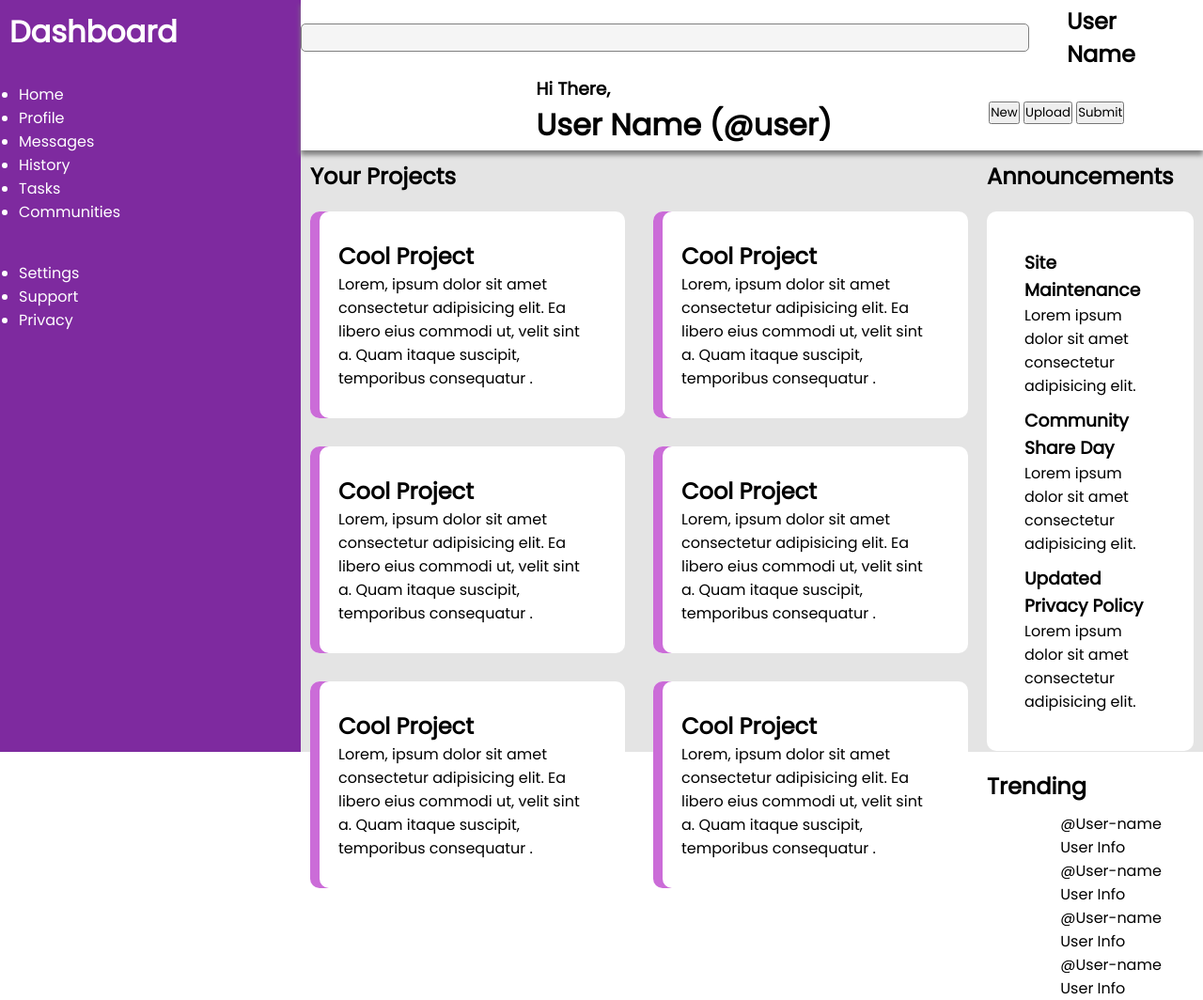
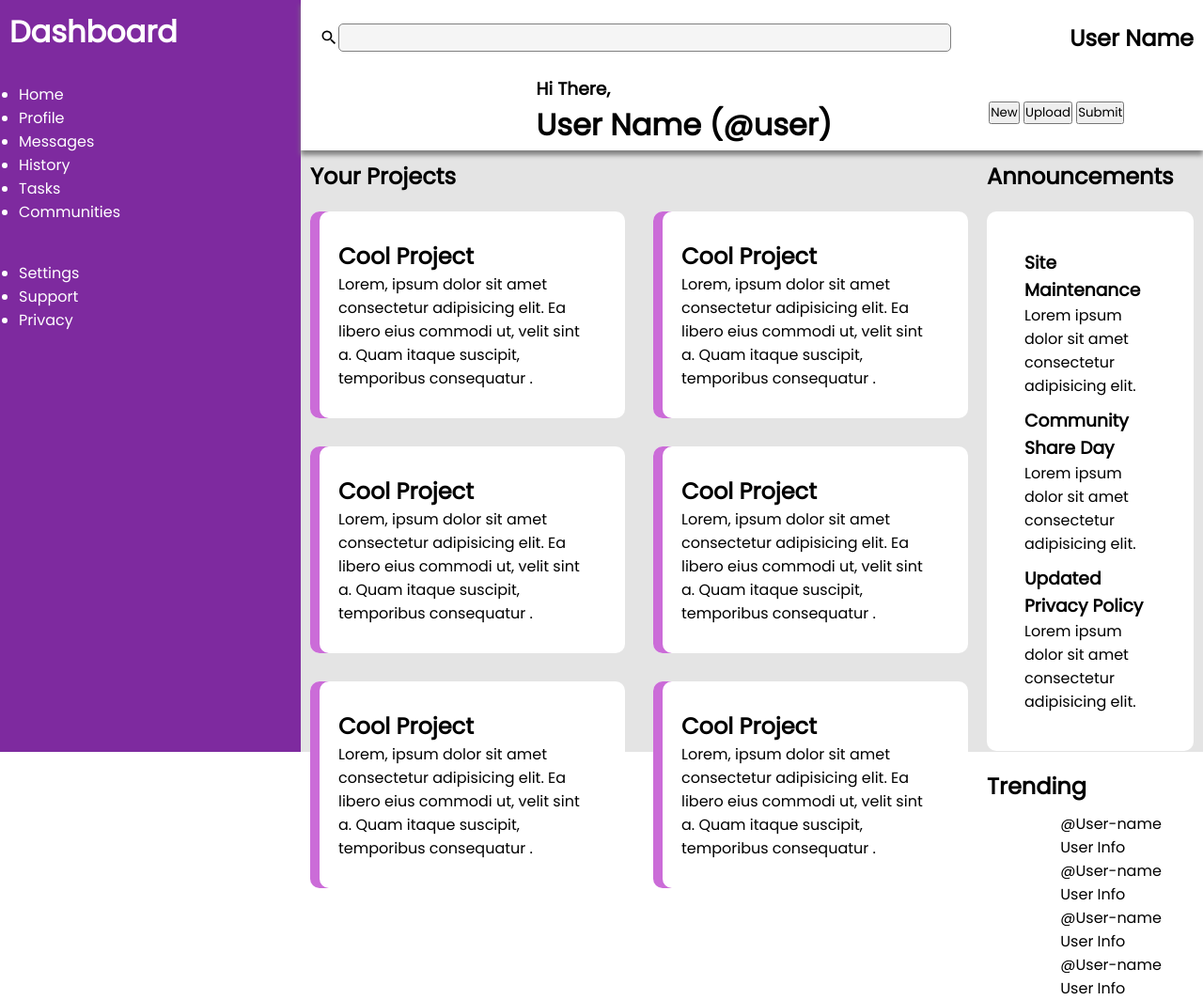
Before and after one commit to Bearnadetta/admin-dashboard, a plain HTML site: page index.html in a window 1280 px wide. Shown: the whole page at 94% size. Drawn offline with Linux system fonts and the light colour scheme.

Commit message:
added first icon to search bar

```diff
--- a/index.html
+++ b/index.html
@@ -38,7 +38,10 @@
         </div>
         <div class="header">
             <div class="header-nav">
-                <input type="search" name="" class="search">
+                <div class="search-wrapper">
+                    <img src="assets/magnify.svg" alt="" class="search-icon">
+                    <input type="search" name="" class="search">
+                </div>
                 <div class="header-nav-buttons">
                     <div class="bell"></div>
                     <div class="profile-pic"></div>
--- a/style.css
+++ b/style.css
@@ -37,14 +37,24 @@
     grid-row: 1/2;
     box-shadow: 0px 5px 5px grey;
 }
+.search-wrapper {
+    display: flex;
+    position: relative;
+    width: 70%;
+    margin: 20px;
+}
+.search-icon {
+    left: -20px;
+    width: 20px;
+  }
 .search {
     border: 1px solid grey;
     border-radius: 5px;
     height: 30px;
-    width: 100%;
     padding: 2px 23px 2px 30px;
     outline: 0;
     background-color: #f5f5f5;
+    width: 100%;
   }
 .header-nav {
     height: 50%;
@@ -55,7 +65,6 @@
 }
 .header-nav-buttons {
     justify-content: right;
-    padding: 30px;
     margin: 10px;
 }
 .header-main {
```
